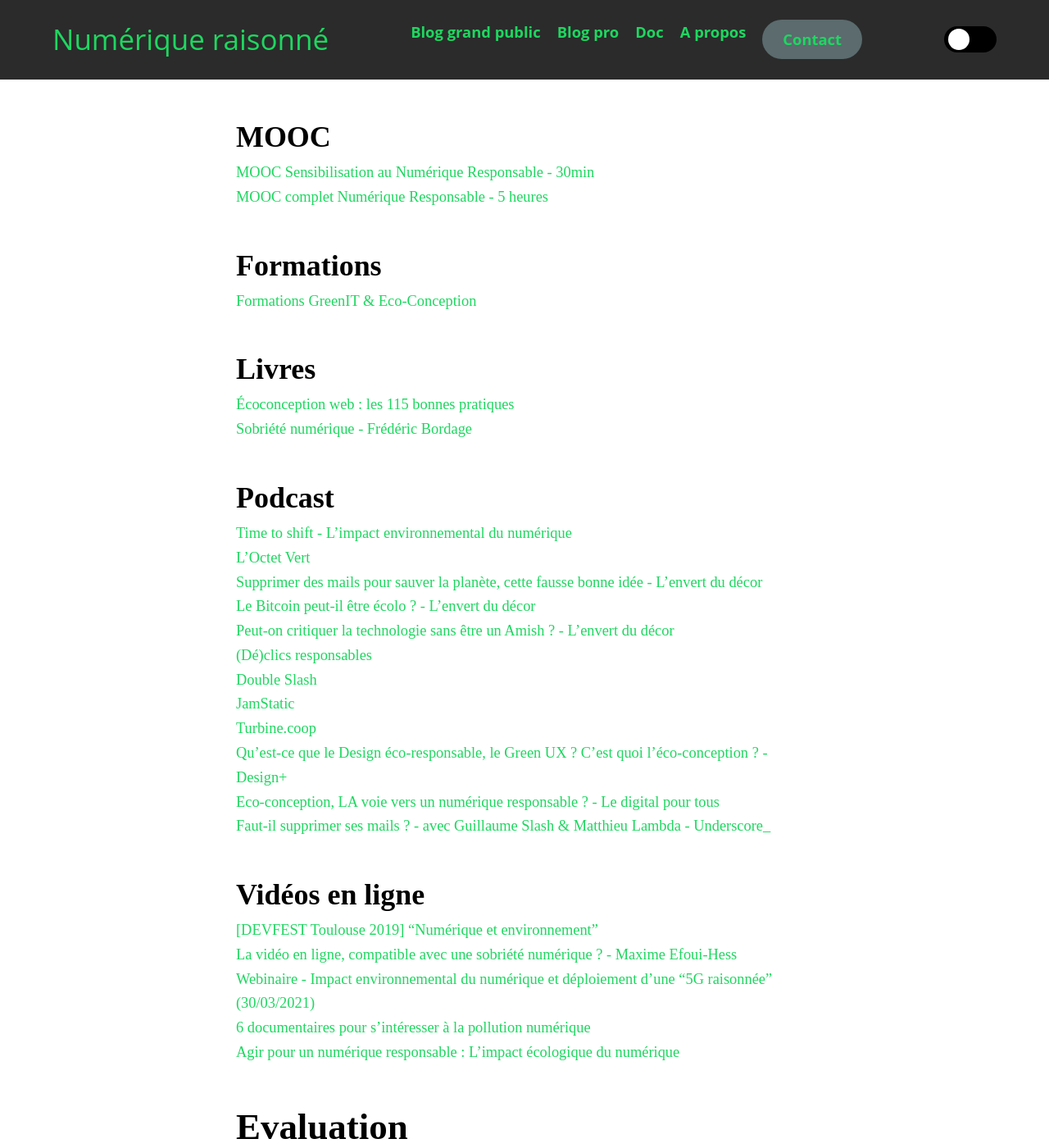
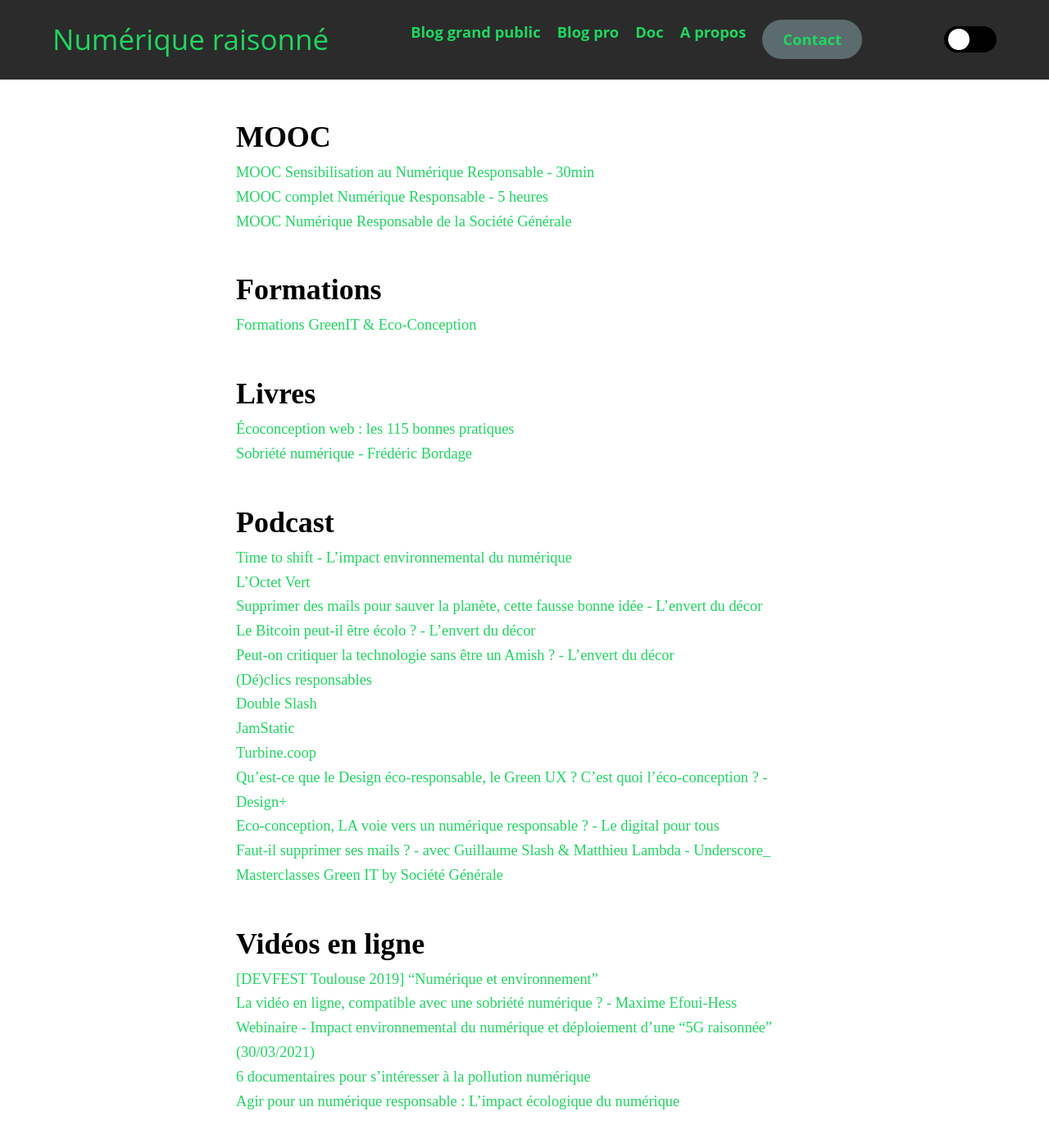
Before and after one commit to Slandais/slandais.github.io, a Jekyll site: the page built from _pages/liens-numerique-responsable.md, in a window 1280 px wide and 1400 px high, scrolled down 686 px. Shown: the whole window at 82% size. Built offline with Jekyll 4.4.1, drawn with Linux system fonts in a browser that asks for light colours.

Commit message:
Update liens-numerique-responsable.md

```diff
--- a/_pages/liens-numerique-responsable.md
+++ b/_pages/liens-numerique-responsable.md
@@ -24,6 +24,7 @@ permalink: /liens-numerique-responsable/
 
 * [MOOC Sensibilisation au Numérique Responsable - 30min](https://www.academie-nr.org/sensibilisation)
 * [MOOC complet Numérique Responsable - 5 heures](https://www.academie-nr.org/#mooc-nr)
+* [MOOC Numérique Responsable de la Société Générale](https://careers.societegenerale.com/green-it-program)
 
 ## Formations
 
@@ -48,6 +49,7 @@ permalink: /liens-numerique-responsable/
 * [Qu'est-ce que le Design éco-responsable, le Green UX ? C’est quoi l’éco-conception ? - Design+](https://deezer.page.link/Usz6rvHtL69n6UYQ6)
 * [Eco-conception, LA voie vers un numérique responsable ? - Le digital pour tous](https://deezer.page.link/972YvBt7e6g5BYCz8)
 * [Faut-il supprimer ses mails ? - avec Guillaume Slash & Matthieu Lambda - Underscore_](https://deezer.page.link/BnBkYnFXKErVdPfJ9)
+* [Masterclasses Green IT by Société Générale](https://play.acast.com/s/masterclasses-green-it)
 
 
 ## Vidéos en ligne
```
